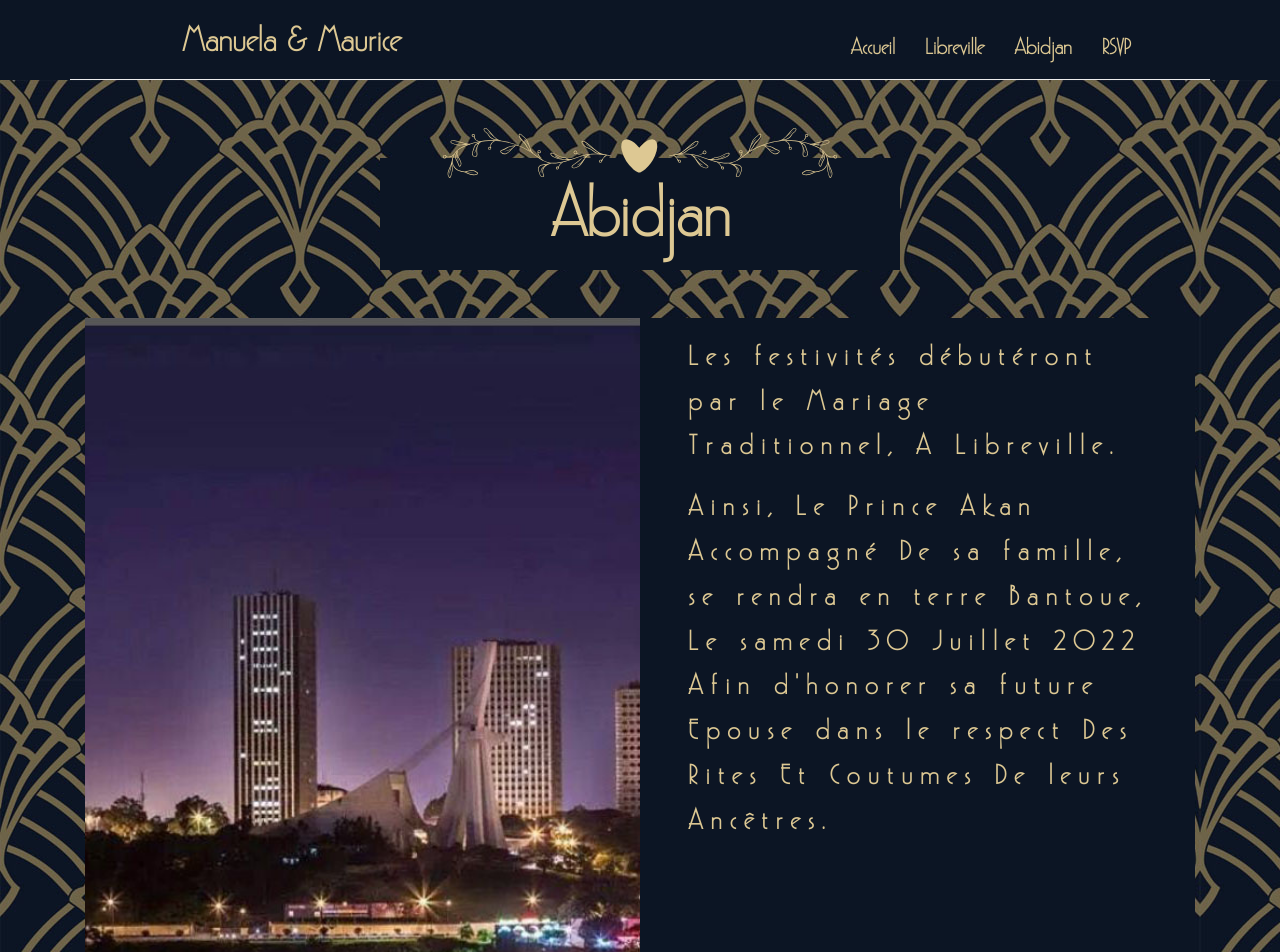
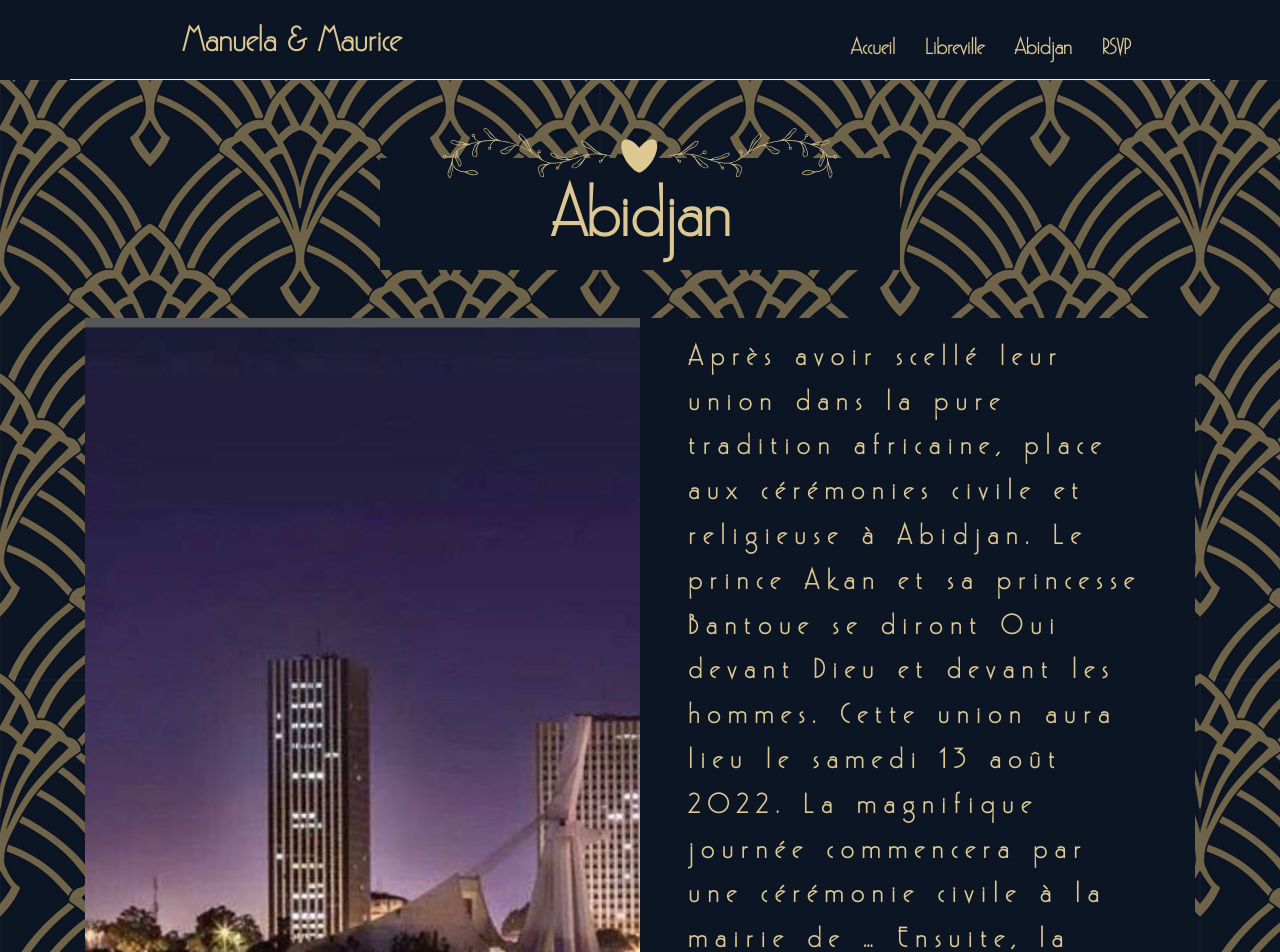
Before and after one commit to elprofa/maurice_manuela, a Next.js app: page /abidjan in a window 1280 px wide. Shown: the top 952 px of the page. Built offline with nearby package versions, Linux system fonts and the light colour scheme; a web font is replaced by a local one.

Commit message:
prise en compte des remarque

```diff
--- a/components/molecules/SectionAbidjan/SectionAbidjan.stc.js
+++ b/components/molecules/SectionAbidjan/SectionAbidjan.stc.js
@@ -37,7 +37,6 @@ h1
 {
     background:url(/img/bg1.jpg);
     background-size:cover;
-    height:100vh;
 }
 p
 {
--- a/components/molecules/SectionAbidjan/index.js
+++ b/components/molecules/SectionAbidjan/index.js
@@ -16,13 +16,16 @@ function SectionAbidjan() {
                         <div className="col-md-6 div_container d-none d-md-block">
                         </div>
                         <div className="col-md-6 px-md-5 py-3">
+
                             <p>
-                                Les festivités débutéront par le Mariage Traditionnel, A Libreville.
+                                Après avoir scellé leur union dans la pure tradition africaine, place aux cérémonies civile et religieuse à Abidjan.
+
+                                Le prince Akan et sa princesse Bantoue se diront Oui devant Dieu et devant les hommes. Cette union aura lieu le samedi 13 août 2022.
+                                La magnifique journée commencera par une cérémonie civile à la mairie de …
+                                Ensuite, la bénédiction nuptiale aura lieu à la paroisse …
                             </p>
                             <p>
-                               Ainsi, Le Prince Akan Accompagné De sa famille, se rendra en terre Bantoue,
-                               Le samedi 30 Juillet 2022 Afin d'honorer  sa future Epouse dans le respect
-                               Des Rites Et Coutumes De leurs Ancêtres.
+                                Enfin, un cocktail et un diner sur le thème art deco (Gatsby le magnifique) seront offerts aux invités.
                             </p>
                         </div>
                     </div>
--- a/components/molecules/SectionAccueil1/SectionAccueil1.stc.js
+++ b/components/molecules/SectionAccueil1/SectionAccueil1.stc.js
@@ -49,6 +49,12 @@ const SectionAccueil1Stc=Styled.div`
 
     .form
     {
+        @media (max-width: 476px) {
+        {
+            background:url(/img/capture.png);
+            background-size:cover;
+            background-repeat:no-repeat;
+        }
         @media (min-width: 476px) {
             background:url(/img/bg3.jpg);
             background-size:100%;
--- a/components/molecules/SectionAccueil1/index.js
+++ b/components/molecules/SectionAccueil1/index.js
@@ -93,7 +93,6 @@ function SectionAccueil1() {
 
             let fullname1=document.getElementById("idFullname").value;
             setFullname(fullname1);
-
         }
         const saisirEmail=(event)=>{
 
--- a/components/molecules/SectionLibreville/SectionLibreville.stc.js
+++ b/components/molecules/SectionLibreville/SectionLibreville.stc.js
@@ -30,7 +30,6 @@ h1
 {
     background:url(/img/imagelbv.jpeg);
     background-size:cover;
-    height:100vh;
 }
 
 
--- a/package.json
+++ b/package.json
@@ -22,6 +22,7 @@
     "bootstrap-sass": "^3.4.1",
     "classnames": "^2.2.6",
     "clsx": "^1.1.1",
+    "dotenv": "^10.0.0",
     "font-awesome": "^4.7.0",
     "graphql": "^14.0.2",
     "gsap": "^3.5.1",
--- a/pages/api/sendgrid.js
+++ b/pages/api/sendgrid.js
@@ -1,8 +1,10 @@
 import sendgrid from "@sendgrid/mail";
 
-sendgrid.setApiKey("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");
+sendgrid.setApiKey(process.env.NEXT_PUBLIC_SENDGRID_API_KEY);
 
 async function sendEmail(req, res) {
+
+
   try {
     await sendgrid.send({
       to: "deuxm2022@gmail.com", // Your email where you'll receive emails
```
Also changed, not shown: public/img/capture.PNG (added), 1 other file (tests, documents, lock files or other folders).
